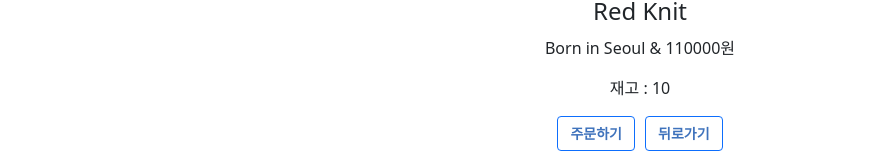
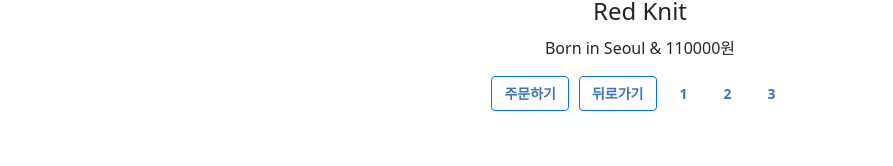
Before and after one commit to ZetGar/song, a React (Create React App) app in the folder shop/: page /detail/1 in a window 1280 px wide. Shown: the part 423-589 px from the top of the page, without its empty margins (0-893 px from the left). Built offline with nearby package versions, Linux system fonts and the light colour scheme.

Commit message:
Update index.js

```diff
--- a/shop/src/component/List/index.js
+++ b/shop/src/component/List/index.js
@@ -10,9 +10,12 @@
 
   // useHistory가 계속 안되서 찾아본 다른 것 route v6부터는 useHistory->useNavigate로 변경되서 사용된다고 함
   let navigate = useNavigate();
+
   let { id } = useParams();
   let [alert, alert변경] = useState(true);
   let [inputData, inputData변경] = useState("");
+
+  // let 재고 = useContext(재고context);
 
   let [재고, 재고변경] = useState([10, 11, 12]);
 
@@ -65,7 +68,7 @@
         {props.shoes[id].content} & {props.shoes[id].price}원
       </p>
 
-      <Inventory 재고={재고} />
+      {/* <Inventory 재고={재고} /> */}
 
       <button
         type="button"
@@ -86,6 +89,21 @@
       >
         뒤로가기
       </button>
+
+      {/* 탭 만들기 */}
+      <button className="btn" eventKey="link0">
+        1
+      </button>
+      <button className="btn" eventKey="link1">
+        2
+      </button>
+      <button className="btn" eventKey="link2">
+        3
+      </button>
+
+      <div></div>
+      <div></div>
+      <div></div>
     </div>
   );
 }
```
Also changed, not shown: shop/src/pages/Detail.js (+6 -1 lines).
